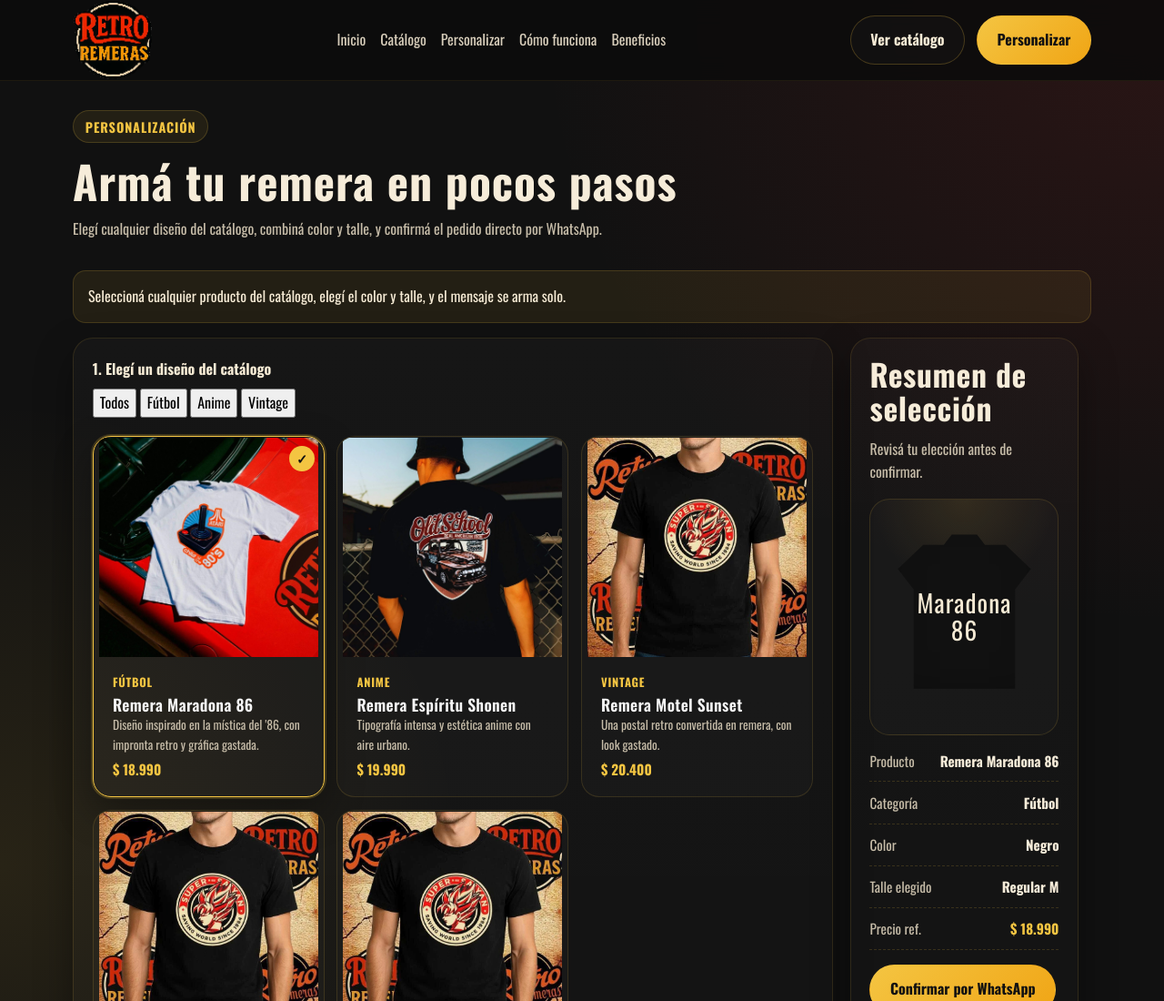
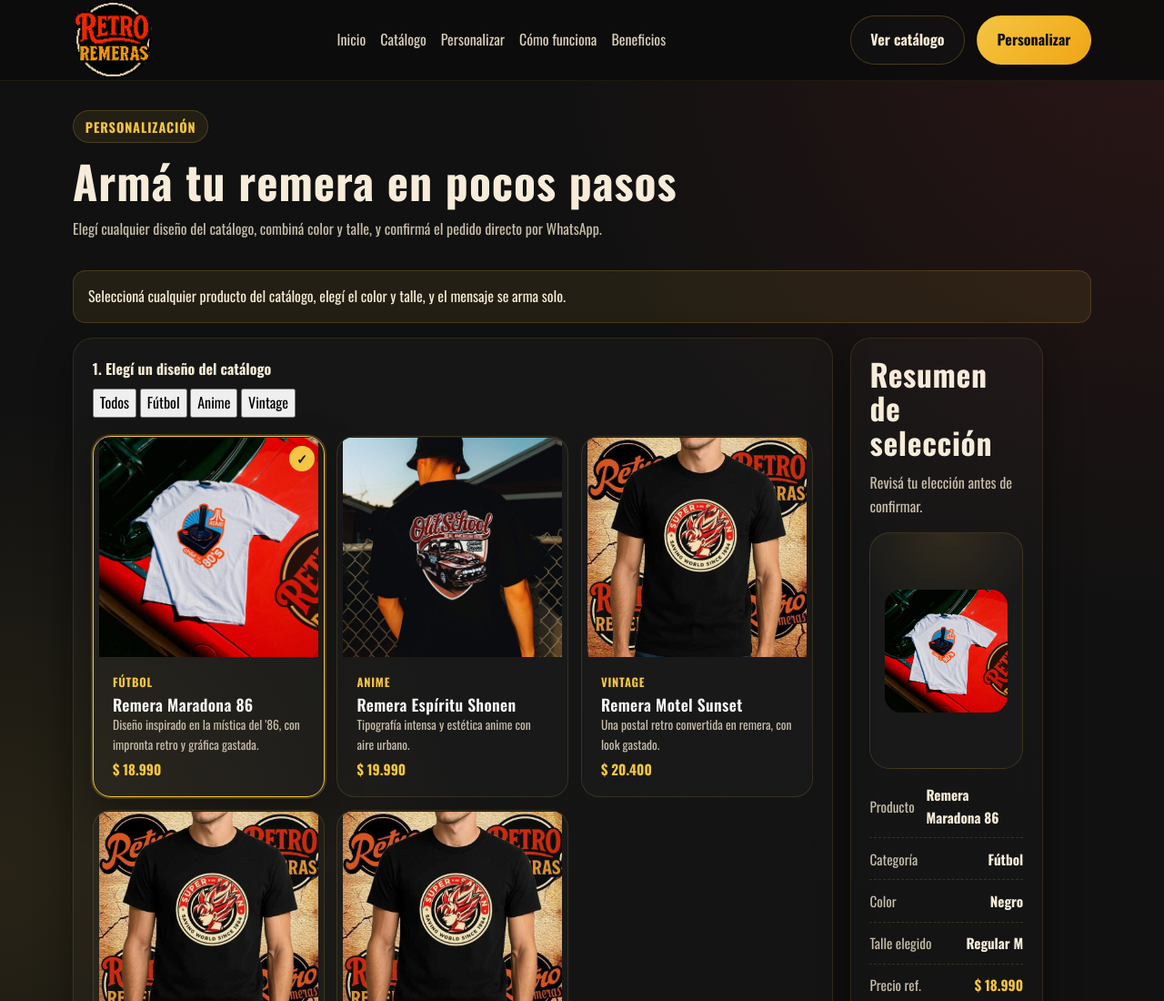
Before and after one commit to dorsiSQL/proyecto-aylu, a plain HTML site: page personalizar.html in a window 1280 px wide. Shown: the top 1100 px of the page at 91% size. Drawn offline with nearby package versions, Linux system fonts and the light colour scheme.

Commit message:
modified placeholders for customise

```diff
--- a/css/personalizar.css
+++ b/css/personalizar.css
@@ -155,28 +155,16 @@
     radial-gradient(circle at top, rgba(244,197,66,.1), transparent 36%),
     rgba(255,255,255,.02);
   border: 1px solid rgba(244,197,66,.14);
+  overflow: hidden;
 }
 
-.shirt-shape {
-  width: min(260px, 100%);
-  aspect-ratio: 1 / 1.08;
-  clip-path: polygon(24% 8%, 37% 8%, 42% 2%, 58% 2%, 63% 8%, 76% 8%, 92% 22%, 82% 34%, 82% 92%, 18% 92%, 18% 34%, 8% 22%);
-  background: var(--shirt-color, #111111);
-  border: 3px solid rgba(255,255,255,.16);
-  box-shadow: inset 0 -10px 40px rgba(0,0,0,.28);
-  display: grid;
-  place-items: center;
-  padding: 2rem;
-  transition: background .35s;
-}
-
-.shirt-text {
-  text-align: center;
-  font-family: 'Oswald', sans-serif;
-  color: var(--shirt-text-color, #f5ead4);
-  font-size: clamp(1.1rem, 2.5vw, 1.7rem);
-  line-height: 1.1;
-  letter-spacing: .04em;
+.preview-shirt img {
+  width: 100%;
+  max-width: 320px;
+  aspect-ratio: 1 / 1;
+  object-fit: cover;
+  border-radius: 18px;
+  display: block;
 }
 
 /* ── Responsive ──────────────────────────── */
--- a/js/personalizar.js
+++ b/js/personalizar.js
@@ -187,8 +187,7 @@
   const sizeNode = document.querySelector('[data-summary-size]');
   const catNode = document.querySelector('[data-summary-category]');
   const priceNode = document.querySelector('[data-summary-price]');
-  const shirt = document.querySelector('[data-shirt-preview]');
-  const shirtText = document.querySelector('[data-shirt-text]');
+  const shirtImage = document.querySelector('[data-shirt-preview-image]');
   const waLink = document.querySelector('[data-whatsapp-link]');
 
   const p = state.selectedProduct;
@@ -202,14 +201,10 @@
   if (sizeNode) sizeNode.textContent = fullSizeLabel;
   if (priceNode) priceNode.textContent = p ? formatPrice(p.precio) : '';
 
-  if (shirt) {
-    shirt.style.setProperty('--shirt-color', state.selectedColor.hex);
-    shirt.style.setProperty('--shirt-text-color', state.selectedColor.text);
-  }
-
-  if (shirtText) {
-    shirtText.innerHTML = cleanName.split(' ').slice(0, 3).join('<br>');
-  }
+  if (shirtImage && p) {
+  shirtImage.src = p.imagen;
+  shirtImage.alt = p.nombre;
+}
 
   if (waLink && p) {
     const msg = `Hola! Quiero hacer un pedido:\n\n👕 Producto: ${p.nombre}\n🏷️ Categoría: ${p.categoria}\n🎨 Color: ${state.selectedColor.name}\n📏 Talle: ${state.selectedSize}\n🧵 Calce: ${fitLabel}\n💰 Precio de referencia: ${formatPrice(p.precio)}\n\n¿Podés confirmar disponibilidad?`;
--- a/personalizar.html
+++ b/personalizar.html
@@ -92,9 +92,7 @@
         </div>
 
         <div class="preview-shirt">
-          <div class="shirt-shape" data-shirt-preview>
-            <div class="shirt-text" data-shirt-text>Diseño</div>
-          </div>
+          <img src="" alt="Producto seleccionado" data-shirt-preview-image>
         </div>
 
         <ul class="summary-list">
```
